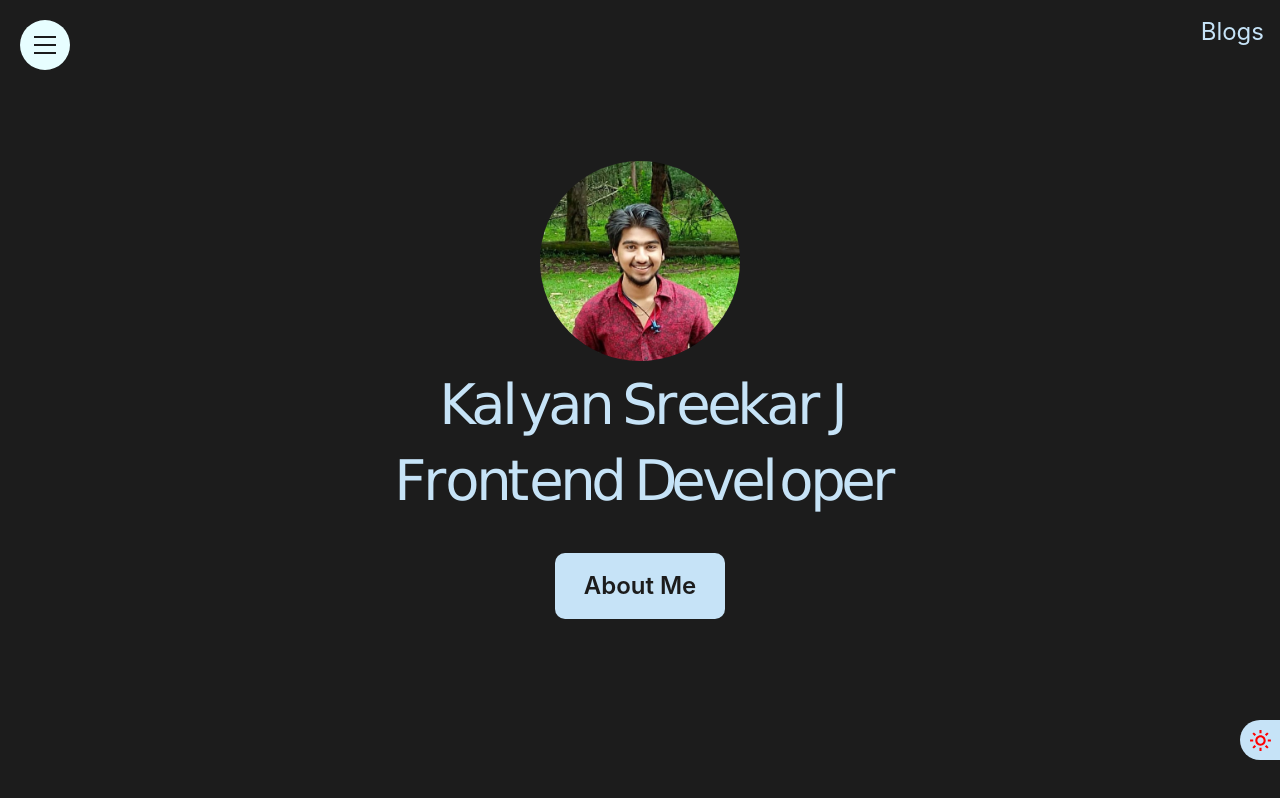
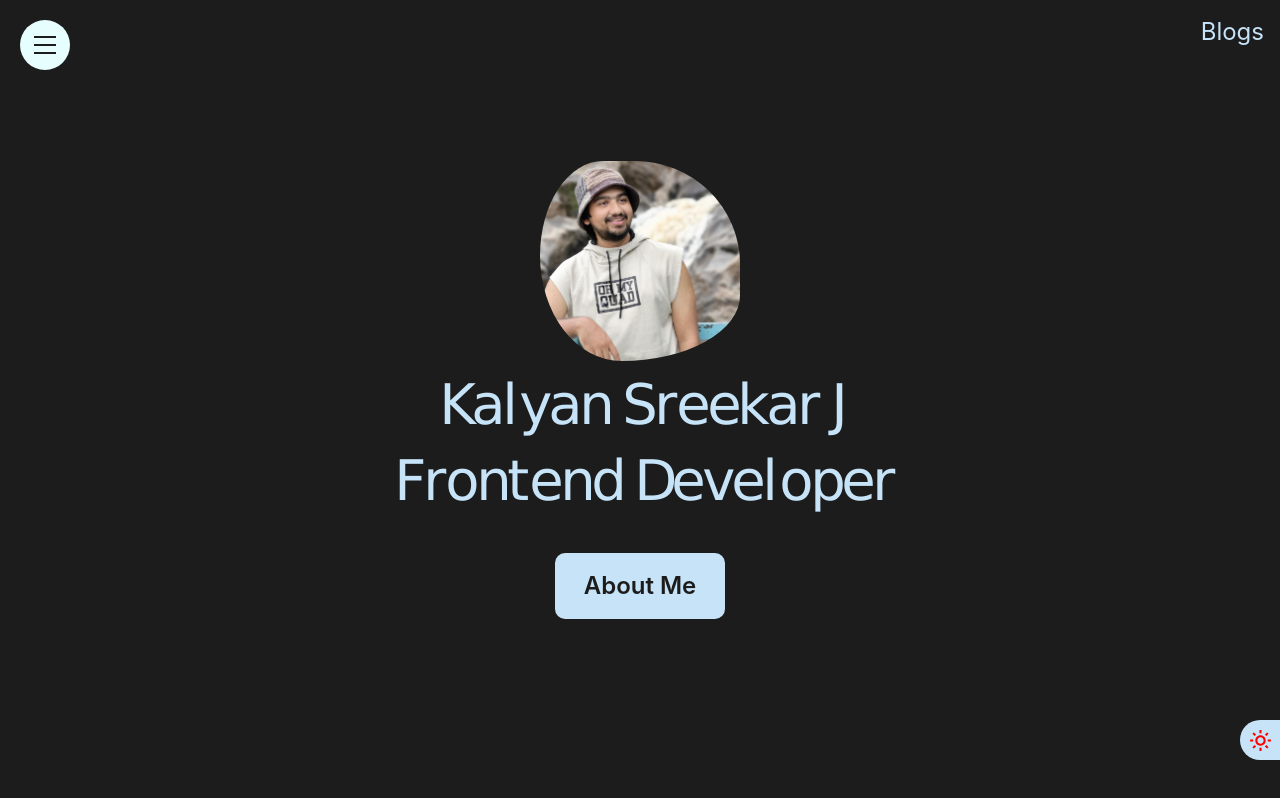
Before and after one commit to KalyanSreekar/myprofile, a React (Create React App) app: page / in a window 1280 px wide. Built offline with nearby package versions, Linux system fonts and the light colour scheme.

Commit message:
animated blob

```diff
--- a/src/App.css
+++ b/src/App.css
@@ -76,6 +76,29 @@
   width: 200px;
   height: auto;
   border-radius: 50%;
+}
+
+.profileImg {
+  width: 200px;
+  height: 200px;
+  background-size: cover;
+  background-position: center center;
+  animation: animate 4s ease-in-out infinite;
+  transition: all 1s ease-in-out;
+  border-radius: 50%;
+  background-image: url(./assets/kalyan1.jpg);
+}
+
+@keyframes animate {
+  0% {
+    border-radius: 60% 40% 30% 70% / 60% 30% 70% 40%;
+  }
+  50% {
+    border-radius: 30% 60% 70% 40% / 50% 60% 30% 60%;
+  }
+  100% {
+    border-radius: 60% 40% 30% 70% / 60% 30% 70% 40%;
+  }
 }
 
 .themechanger {
--- a/src/components/HomePage.js
+++ b/src/components/HomePage.js
@@ -40,7 +40,8 @@ const HomePage = (props) => {
   };
   return (
     <React.Fragment>
-      <motion.img
+      <div className="profileImg" />
+      {/* <motion.img
         initial={{ opacity: 0, scale: 0 }}
         animate={{
           opacity: 1,
@@ -50,7 +51,7 @@ const HomePage = (props) => {
         alt="my pic"
         src={Image}
         className="myimage"
-      />
+      /> */}
       <motion.div
         style={{
           display: "flex",
--- a/src/index.js
+++ b/src/index.js
@@ -3,7 +3,6 @@ import ReactDOM from "react-dom";
 import { createBrowserRouter, RouterProvider } from "react-router-dom";
 import "./index.css";
 import App from "./App";
-import reportWebVitals from "./reportWebVitals";
 const BlogHome = lazy(() => import("./pages/Blog/BlogHome"));
 
 const router = createBrowserRouter([
@@ -41,4 +40,3 @@ ReactDOM.render(
 // If you want to start measuring performance in your app, pass a function
 // to log results (for example: reportWebVitals(console.log))
 // or send to an analytics endpoint. Learn more: https://bit.ly/CRA-vitals
-reportWebVitals();
--- a/src/reportWebVitals.js
+++ /dev/null
@@ -1,13 +0,0 @@
-const reportWebVitals = onPerfEntry => {
-  if (onPerfEntry && onPerfEntry instanceof Function) {
-    import('web-vitals').then(({ getCLS, getFID, getFCP, getLCP, getTTFB }) => {
-      getCLS(onPerfEntry);
-      getFID(onPerfEntry);
-      getFCP(onPerfEntry);
-      getLCP(onPerfEntry);
-      getTTFB(onPerfEntry);
-    });
-  }
-};
-
-export default reportWebVitals;
```
